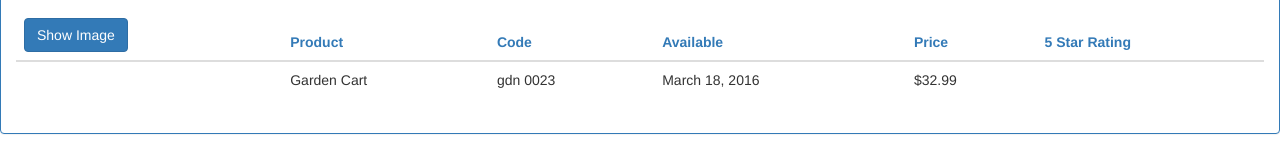
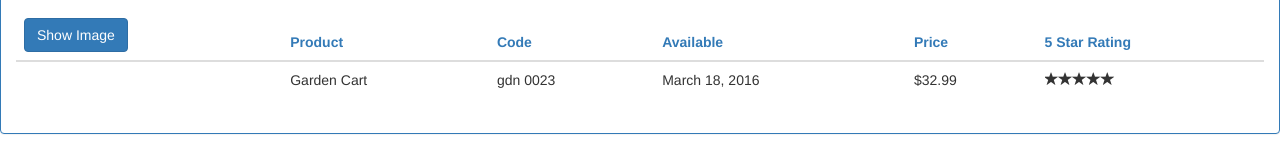
Before and after one commit to mehranhassani/AngulatTestProject, an Angular app in the folder project-test/: page / in a window 1280 px wide. Shown: the part 199-359 px from the top of the page. Built offline with nearby package versions, Linux system fonts and the light colour scheme.

Commit message:
show start ratings

```diff
--- a/project-test/src/app/app.module.ts
+++ b/project-test/src/app/app.module.ts
@@ -4,13 +4,15 @@
 import { AppComponent } from './app.component';
 import { ProductListComponent } from './product/product-list.component';
 import { Replace } from './shared/replace.pipe';
+import { StarComponent } from './shared/star.component';
 
 
 @NgModule({
   declarations: [
     AppComponent,
     ProductListComponent,
-    Replace
+    Replace,
+    StarComponent
   ],
   imports: [
     BrowserModule,
--- a/project-test/src/app/product/product-list.component.html
+++ b/project-test/src/app/product/product-list.component.html
@@ -55,9 +55,9 @@
                         <td>{{ product.releaseDate }}</td>
                         <td>{{ product.price | currency:'USD':true:'1.2-2' }}</td>
                         <td>
-                            <!-- <ai-star [rating]='product.starRating'
+                            <app-star [rating]='product.starRating'
                                     (ratingClicked)='onRatingClicked($event)'>
-                            </ai-star> -->
+                            </app-star>
                        </td>
                     </tr>
                 </tbody>
--- a/project-test/src/app/product/product-list.component.ts
+++ b/project-test/src/app/product/product-list.component.ts
@@ -68,7 +68,7 @@
         filterBy = filterBy.toLocaleLowerCase();
         return this.products.filter((prodoct: IProduct) => prodoct.productName.toLocaleLowerCase().indexOf(filterBy) !== -1);
     }
-    // onRatingClicked(message: string): void {
-    //     this.pageTitle = 'Product List: ' + message;
-    // }
+    onRatingClicked(message: string): void {
+        this.pageTitle = 'Product List: ' + message;
+    }
 }
--- /dev/null
+++ b/project-test/src/app/shared/star.component.css
@@ -0,0 +1,7 @@
+.crop {
+    overflow: hidden;
+}
+
+div {
+    cursor: pointer;
+}
--- /dev/null
+++ b/project-test/src/app/shared/star.component.html
@@ -0,0 +1,12 @@
+<div class="crop"
+    [style.width.px]="starWidth"
+    [title]="rating"
+    (click)='onClick()'>
+    <div style="width: 86px">
+        <span class="glyphicon glyphicon-star"></span>
+        <span class="glyphicon glyphicon-star"></span>
+        <span class="glyphicon glyphicon-star"></span>
+        <span class="glyphicon glyphicon-star"></span>
+        <span class="glyphicon glyphicon-star"></span>
+    </div>
+</div>
--- /dev/null
+++ b/project-test/src/app/shared/star.component.ts
@@ -0,0 +1,24 @@
+import { Component, OnChanges, Input,
+         Output, EventEmitter } from '@angular/core';
+
+@Component({
+    selector: 'app-star',
+    templateUrl: './star.component.html',
+    styleUrls: ['./star.component.css']
+})
+export class StarComponent implements OnChanges {
+    @Input() rating: number;
+    starWidth: number;
+    @Output() ratingClicked: EventEmitter<string> =
+        new EventEmitter<string>();
+
+    ngOnChanges(): void {
+        // Convert x out of 5 starts
+        // to y out of 86px width
+        this.starWidth = this.rating * 86 / 5;
+    }
+
+    onClick(): void {
+        this.ratingClicked.emit(`The rating ${this.rating} was clicked!`);
+    }
+}
```
